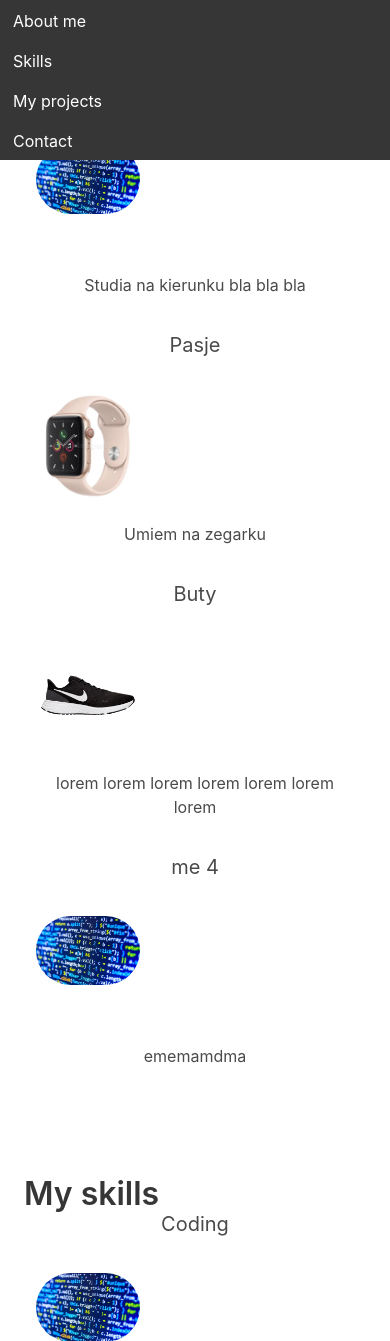
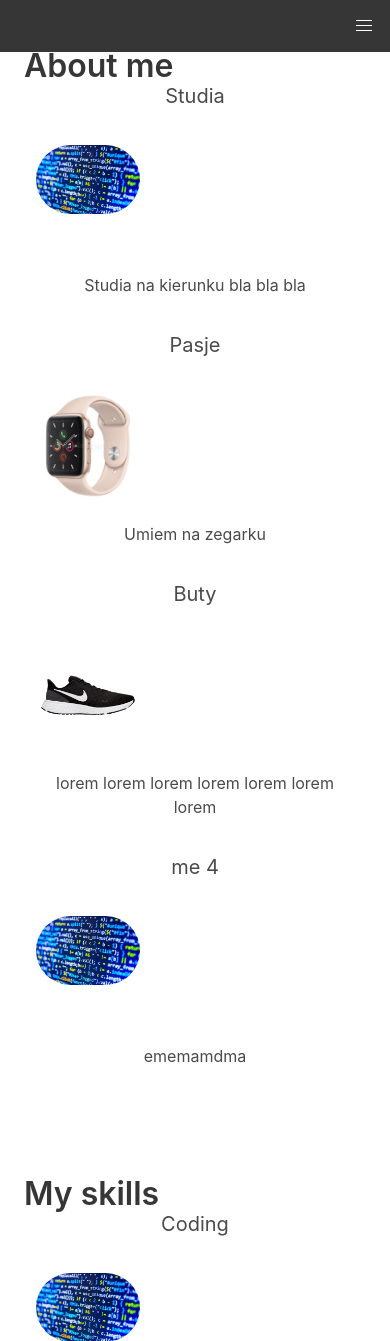
Before and after one commit to KamilOblej/django-portfolio, a Django app: page / in a window 390 px wide. Shown: the top 1341 px of the page. Run offline with Django 3.2, Linux system fonts and the light colour scheme; data comes from the database, SQL or seed files in the repository; both versions use the stored data as it was after the commit; some libraries are stand-ins or nearby versions.

Commit message:
made responsive menu

```diff
--- a/static/css/style.css
+++ b/static/css/style.css
@@ -3,8 +3,7 @@
 }
 
 .column{
-    margin-top: 20px;
-    margin-bottom: 20px;
+    margin:20px;
 }
 
 .column .centered{
@@ -31,6 +30,7 @@
 
 .section{
     margin-top: 40px;
+    padding-top: 60px;
 }
 
 .navbar-item{
--- a/templates/portfolio/base.html
+++ b/templates/portfolio/base.html
@@ -17,20 +17,54 @@
 
 <footer class="footer has-background-black-ter" id="contact">
     <div class="container">
-        <div class="social-links">
-            {% for icon in icons %}
-            <i class="{{ icon.font_avesome }}"></i><br>
-            {% endfor %}
-            <!-- <i class="far fa-envelope"></i><br>
-            <i class="fab fa-facebook-messenger"></i><br>
-            <i class="fas fa-phone"></i><br><br> -->
-            <a href="tel:+1123-456-7890">123-456-7890</a>
+        <div class="container columns contact-info is-mobile">
+            <div class="social-links column is-one-quater-mobile">
+                <h4 class="subtitle has-text-white">Socials</h4>
+                {% for icon in icons %}
+                <i class="{{ icon.font_avesome }}"></i>
+                {% endfor %}
+            </div>
+            <div class="contact-links column is-two-fifths">
+                <h4 class="subtitle has-text-white">Contact me</h4>
+                {% for icon in icons %}
+                <i class="{{ icon.font_avesome }}"></i><br>
+                {% endfor %}
+            </div>
+
         </div>
         <div class="copyrights">
             Created by Kamil Oblej
         </div>
     </div>
+
 </footer>
+<script>
+    document.addEventListener('DOMContentLoaded', () => {
+
+        // Get all "navbar-burger" elements
+        const $navbarBurgers = Array.prototype.slice.call(document.querySelectorAll('.navbar-burger'), 0);
+
+        // Check if there are any navbar burgers
+        if ($navbarBurgers.length > 0) {
+
+            // Add a click event on each of them
+            $navbarBurgers.forEach(el => {
+                el.addEventListener('click', () => {
+
+                    // Get the target from the "data-target" attribute
+                    const target = el.dataset.target;
+                    const $target = document.getElementById(target);
+
+                    // Toggle the "is-active" class on both the "navbar-burger" and the "navbar-menu"
+                    el.classList.toggle('is-active');
+                    $target.classList.toggle('is-active');
+
+                });
+            });
+        }
+
+    });
+</script>
 </body>
 
 </html>
--- a/templates/portfolio/home.html
+++ b/templates/portfolio/home.html
@@ -3,20 +3,45 @@
 {% block content %}
 
 <body>
-    <nav class="navbar center is-dark is-fixed-top">
-        <div class="container">
-            <a href="#about" class="">
-                <button class="navbar-item button is-dark has-text-centered">About me</button>
+    <nav class="navbar  is-fixed-top is-dark" role="navigation" aria-label="main navigation">
+        <div class="navbar-brand">
+
+            <a role="button" class="navbar-burger burger" aria-label="menu" aria-expanded="false"
+                data-target="navbarBasicExample">
+                <span aria-hidden="true"></span>
+                <span aria-hidden="true"></span>
+                <span aria-hidden="true"></span>
             </a>
-            <a href="#skills" class="">
-                <button class="navbar-item button is-dark">Skills </button>
-            </a>
-            <a href="#projects" class="">
-                <button class="navbar-item button is-dark">My projects </button>
-            </a>
-            <a href="#contact" class="">
-                <button class="navbar-item button is-dark">Contact </button>
-            </a>
+        </div>
+
+        <div id="navbarBasicExample" class="navbar-menu">
+            <div class="navbar-start">
+                <a class="navbar-item" href="#about">
+                    About me
+                </a>
+
+                <a class="navbar-item" href="#skills">
+                    Skills
+                </a>
+
+                <div class="navbar-item has-dropdown is-hoverable">
+                    <a class="navbar-link has-text-white-desktop" href="#projects">
+                        My projects
+                    </a>
+                    <div class="navbar-dropdown">
+                        <a class="navbar-item" href="{% url 'projects' %}">
+                            All projects
+                        </a>
+                    </div>
+                </div>
+
+
+
+                <a class="navbar-item" href="#contact">
+                    Contact
+                </a>
+
+            </div>
         </div>
     </nav>
 
@@ -27,9 +52,9 @@
         </div>
         </div>
 
-        <div class="columns is-multiline space">
+        <div class="columns is-multiline is-mobile">
             {% for fact in about %}
-            <div class="column is-one-fifth bordered has-text-centered">
+            <div class="column is-one-fifth-desktop bordered  has-text-centered is-full-mobile is-two-fifths-tablet">
                 <h3 class="subtitle has-text-centered">{{fact.name}}</h3>
                 <figure class="image is-128x128 column centered">
                     <img src="{{fact.image.url}}" class="is-rounded" alt="" srcset="">
@@ -47,9 +72,9 @@
             <h2 class="title">My skills</h2>
         </div>
 
-        <div class="columns is-multiline">
+        <div class="columns is-multiline is-mobile">
             {% for skill in skills %}
-            <div class="column is-one-fifth bordered has-text-centered">
+            <div class="column is-one-fifth-desktop is-full-mobile bordered has-text-centered is-two-fifths-tablet">
                 <h3 class="subtitle has-text-centered">{{skill.name}}</h3>
                 <figure class="image is-128x128 column centered">
                     <img src="{{skill.image.url}}" class="is-rounded" alt="" srcset="">
@@ -59,6 +84,7 @@
                 </div>
             </div>
             {% endfor %}
+
         </div>
 
     </section>
@@ -66,8 +92,8 @@
         <div class="container">
             <h2 class="title">My recent projects</h2>
             {% for project in projects %}
-            <article class="media columns">
-                <div class="column">
+            <article class="media columns is-mobile is-multiline">
+                <div class="column is-full-mobile">
                     <h3 class="subtitle">{{ project.name }}</h3>
                     <div class="article-text">{{ project.short_description }}
                     </div>
@@ -75,7 +101,7 @@
                     <br>
                     <a href="{% url 'details' project.pk %}"><button class="button is-dark">View more</button></a>
                 </div>
-                <div class="column is-two-fifths">
+                <div class="column is-full-mobile">
                     <img src="{{ project.thumbnail_image.url}}" class="image">
                 </div>
             </article>
```
Also changed, not shown: templates/portfolio/details.html (+24 -10 lines), templates/portfolio/projects.html (+23 -7 lines), db.sqlite3, static/images/book_G64zoVw.png (added), static/images/code_dLAiyxV.png (added), static/images/ketle_WHXT3sy.png (added), static/images/shoes_whqcChS.png (added), static/images/watch_7ZdvRBi.png (added).
